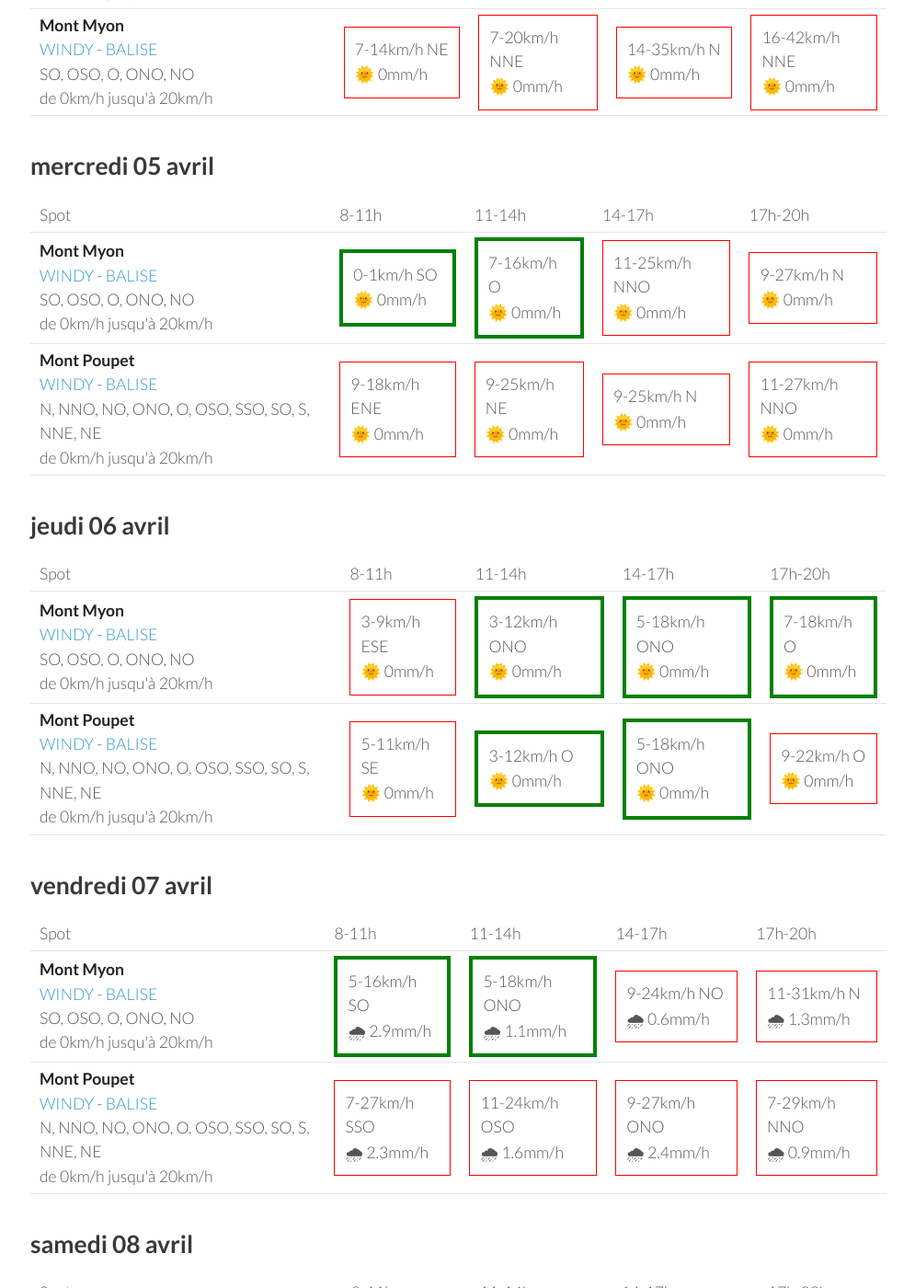
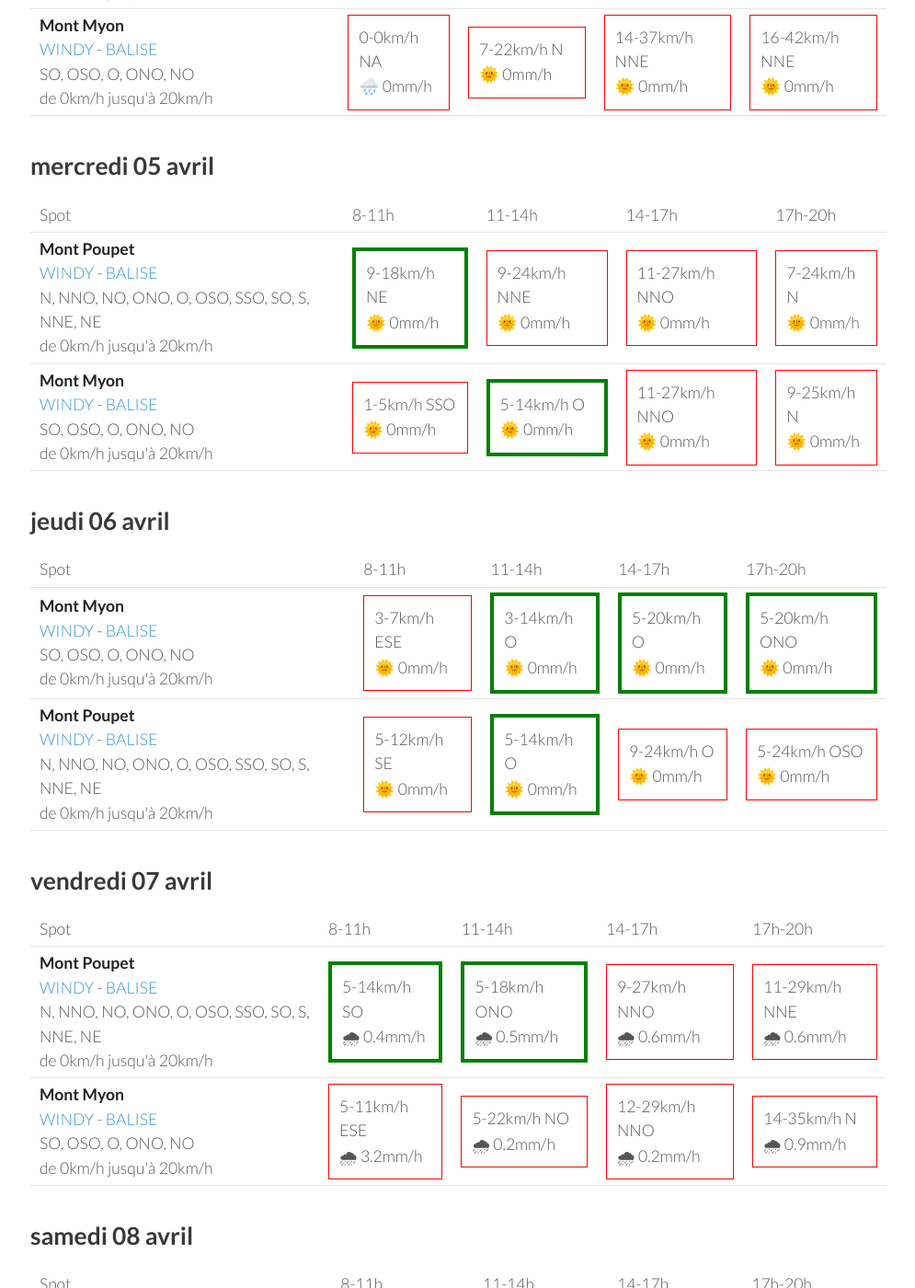
Before and after one commit to parapente-dans-le-nord/parapente-dans-le-nord.github.io, a Jekyll site: the page built from jura.markdown, in a window 1280 px wide and 1400 px high, scrolled down 500 px. Shown: the whole window at 92% size, without its empty margins (25-1020 px from the left). Built offline with Jekyll 4.4.1, drawn with Linux system fonts in a browser that asks for light colours; some of the changed text lies outside the part shown.

Commit message:
update index.markdown

```diff
--- a/jura.markdown
+++ b/jura.markdown
@@ -24,21 +24,19 @@ page mise à jour le mardi 04 avril 06:20
 <tr>
         <td><strong>Mont Poupet</strong><br><a href="https://windy.com/46.970/5.876?46.541,5.876,8">WINDY</a> - <span class=""><a href="http://www.balisemeteo.com/balise.php?idBalise=92">BALISE</a> </span><br> <span class="vent-favorable">N, NNO, NO, ONO, O, OSO, SSO, SO, S, NNE, NE</span><br><span class="force-vent">de 0km/h jusqu'à 20km/h</span> </td>
 
-            <td><div class="not-flyable"><p>16-40km/h NE</p><p>🌞 0mm/h</p></div></td>
-            <td><div class="not-flyable"><p>16-40km/h NE</p><p>🌞 0mm/h</p></div></td>
-            <td><div class="not-flyable"><p>16-40km/h NE</p><p>🌞 0mm/h</p></div></td>
+            <td><div class="not-flyable"><p>0-0km/h NA</p><p>🌧️ 0mm/h</p></div></td>
+            <td><div class="not-flyable"><p>14-38km/h NE</p><p>🌞 0mm/h</p></div></td>
+            <td><div class="not-flyable"><p>16-42km/h NE</p><p>🌞 0mm/h</p></div></td>
             <td><div class="not-flyable"><p>16-42km/h NNE</p><p>🌞 0mm/h</p></div></td>
-
 
     </tr>
 <tr>
         <td><strong>Mont Myon</strong><br><a href="https://windy.com/46.331/5.397?45.898,5.394,8,m:eWoagj8">WINDY</a> - <span class=""><a href="http://www.balisemeteo.com/balise.php?idBalise=70">BALISE</a> </span><br> <span class="vent-favorable">SO, OSO, O, ONO, NO</span><br><span class="force-vent">de 0km/h jusqu'à 20km/h</span> </td>
 
-            <td><div class="not-flyable"><p>7-14km/h NE</p><p>🌞 0mm/h</p></div></td>
-            <td><div class="not-flyable"><p>7-20km/h NNE</p><p>🌞 0mm/h</p></div></td>
-            <td><div class="not-flyable"><p>14-35km/h N</p><p>🌞 0mm/h</p></div></td>
+            <td><div class="not-flyable"><p>0-0km/h NA</p><p>🌧️ 0mm/h</p></div></td>
+            <td><div class="not-flyable"><p>7-22km/h N</p><p>🌞 0mm/h</p></div></td>
+            <td><div class="not-flyable"><p>14-37km/h NNE</p><p>🌞 0mm/h</p></div></td>
             <td><div class="not-flyable"><p>16-42km/h NNE</p><p>🌞 0mm/h</p></div></td>
-
 
     </tr>
 
@@ -58,22 +56,22 @@ page mise à jour le mardi 04 avril 06:20
       <td>17h-20h</td>
     </tr>
 <tr>
-        <td><strong>Mont Myon</strong><br><a href="https://windy.com/46.331/5.397?45.898,5.394,8,m:eWoagj8">WINDY</a> - <span class=""><a href="http://www.balisemeteo.com/balise.php?idBalise=70">BALISE</a> </span><br> <span class="vent-favorable">SO, OSO, O, ONO, NO</span><br><span class="force-vent">de 0km/h jusqu'à 20km/h</span> </td>
+        <td><strong>Mont Poupet</strong><br><a href="https://windy.com/46.970/5.876?46.541,5.876,8">WINDY</a> - <span class=""><a href="http://www.balisemeteo.com/balise.php?idBalise=92">BALISE</a> </span><br> <span class="vent-favorable">N, NNO, NO, ONO, O, OSO, SSO, SO, S, NNE, NE</span><br><span class="force-vent">de 0km/h jusqu'à 20km/h</span> </td>
 
-            <td><div class="flyable"><p>0-1km/h SO</p><p>🌞 0mm/h</p></div></td>
-            <td><div class="flyable"><p>7-16km/h O</p><p>🌞 0mm/h</p></div></td>
-            <td><div class="not-flyable"><p>11-25km/h NNO</p><p>🌞 0mm/h</p></div></td>
-            <td><div class="not-flyable"><p>9-27km/h N</p><p>🌞 0mm/h</p></div></td>
+            <td><div class="flyable"><p>9-18km/h NE</p><p>🌞 0mm/h</p></div></td>
+            <td><div class="not-flyable"><p>9-24km/h NNE</p><p>🌞 0mm/h</p></div></td>
+            <td><div class="not-flyable"><p>11-27km/h NNO</p><p>🌞 0mm/h</p></div></td>
+            <td><div class="not-flyable"><p>7-24km/h N</p><p>🌞 0mm/h</p></div></td>
 
 
     </tr>
 <tr>
-        <td><strong>Mont Poupet</strong><br><a href="https://windy.com/46.970/5.876?46.541,5.876,8">WINDY</a> - <span class=""><a href="http://www.balisemeteo.com/balise.php?idBalise=92">BALISE</a> </span><br> <span class="vent-favorable">N, NNO, NO, ONO, O, OSO, SSO, SO, S, NNE, NE</span><br><span class="force-vent">de 0km/h jusqu'à 20km/h</span> </td>
+        <td><strong>Mont Myon</strong><br><a href="https://windy.com/46.331/5.397?45.898,5.394,8,m:eWoagj8">WINDY</a> - <span class=""><a href="http://www.balisemeteo.com/balise.php?idBalise=70">BALISE</a> </span><br> <span class="vent-favorable">SO, OSO, O, ONO, NO</span><br><span class="force-vent">de 0km/h jusqu'à 20km/h</span> </td>
 
-            <td><div class="not-flyable"><p>9-18km/h ENE</p><p>🌞 0mm/h</p></div></td>
-            <td><div class="not-flyable"><p>9-25km/h NE</p><p>🌞 0mm/h</p></div></td>
+            <td><div class="not-flyable"><p>1-5km/h SSO</p><p>🌞 0mm/h</p></div></td>
+            <td><div class="flyable"><p>5-14km/h O</p><p>🌞 0mm/h</p></div></td>
+            <td><div class="not-flyable"><p>11-27km/h NNO</p><p>🌞 0mm/h</p></div></td>
             <td><div class="not-flyable"><p>9-25km/h N</p><p>🌞 0mm/h</p></div></td>
-            <td><div class="not-flyable"><p>11-27km/h NNO</p><p>🌞 0mm/h</p></div></td>
 
 
     </tr>
@@ -96,20 +94,20 @@ page mise à jour le mardi 04 avril 06:20
 <tr>
         <td><strong>Mont Myon</strong><br><a href="https://windy.com/46.331/5.397?45.898,5.394,8,m:eWoagj8">WINDY</a> - <span class=""><a href="http://www.balisemeteo.com/balise.php?idBalise=70">BALISE</a> </span><br> <span class="vent-favorable">SO, OSO, O, ONO, NO</span><br><span class="force-vent">de 0km/h jusqu'à 20km/h</span> </td>
 
-            <td><div class="not-flyable"><p>3-9km/h ESE</p><p>🌞 0mm/h</p></div></td>
-            <td><div class="flyable"><p>3-12km/h ONO</p><p>🌞 0mm/h</p></div></td>
-            <td><div class="flyable"><p>5-18km/h ONO</p><p>🌞 0mm/h</p></div></td>
-            <td><div class="flyable"><p>7-18km/h O</p><p>🌞 0mm/h</p></div></td>
+            <td><div class="not-flyable"><p>3-7km/h ESE</p><p>🌞 0mm/h</p></div></td>
+            <td><div class="flyable"><p>3-14km/h O</p><p>🌞 0mm/h</p></div></td>
+            <td><div class="flyable"><p>5-20km/h O</p><p>🌞 0mm/h</p></div></td>
+            <td><div class="flyable"><p>5-20km/h ONO</p><p>🌞 0mm/h</p></div></td>
 
 
     </tr>
 <tr>
         <td><strong>Mont Poupet</strong><br><a href="https://windy.com/46.970/5.876?46.541,5.876,8">WINDY</a> - <span class=""><a href="http://www.balisemeteo.com/balise.php?idBalise=92">BALISE</a> </span><br> <span class="vent-favorable">N, NNO, NO, ONO, O, OSO, SSO, SO, S, NNE, NE</span><br><span class="force-vent">de 0km/h jusqu'à 20km/h</span> </td>
 
-            <td><div class="not-flyable"><p>5-11km/h SE</p><p>🌞 0mm/h</p></div></td>
-            <td><div class="flyable"><p>3-12km/h O</p><p>🌞 0mm/h</p></div></td>
-            <td><div class="flyable"><p>5-18km/h ONO</p><p>🌞 0mm/h</p></div></td>
-            <td><div class="not-flyable"><p>9-22km/h O</p><p>🌞 0mm/h</p></div></td>
+            <td><div class="not-flyable"><p>5-12km/h SE</p><p>🌞 0mm/h</p></div></td>
+            <td><div class="flyable"><p>5-14km/h O</p><p>🌞 0mm/h</p></div></td>
+            <td><div class="not-flyable"><p>9-24km/h O</p><p>🌞 0mm/h</p></div></td>
+            <td><div class="not-flyable"><p>5-24km/h OSO</p><p>🌞 0mm/h</p></div></td>
 
 
     </tr>
@@ -130,22 +128,22 @@ page mise à jour le mardi 04 avril 06:20
       <td>17h-20h</td>
     </tr>
 <tr>
-        <td><strong>Mont Myon</strong><br><a href="https://windy.com/46.331/5.397?45.898,5.394,8,m:eWoagj8">WINDY</a> - <span class=""><a href="http://www.balisemeteo.com/balise.php?idBalise=70">BALISE</a> </span><br> <span class="vent-favorable">SO, OSO, O, ONO, NO</span><br><span class="force-vent">de 0km/h jusqu'à 20km/h</span> </td>
+        <td><strong>Mont Poupet</strong><br><a href="https://windy.com/46.970/5.876?46.541,5.876,8">WINDY</a> - <span class=""><a href="http://www.balisemeteo.com/balise.php?idBalise=92">BALISE</a> </span><br> <span class="vent-favorable">N, NNO, NO, ONO, O, OSO, SSO, SO, S, NNE, NE</span><br><span class="force-vent">de 0km/h jusqu'à 20km/h</span> </td>
 
-            <td><div class="flyable"><p>5-16km/h SO</p><p>🌧 2.9mm/h</p></div></td>
-            <td><div class="flyable"><p>5-18km/h ONO</p><p>🌧 1.1mm/h</p></div></td>
-            <td><div class="not-flyable"><p>9-24km/h NO</p><p>🌧 0.6mm/h</p></div></td>
-            <td><div class="not-flyable"><p>11-31km/h N</p><p>🌧 1.3mm/h</p></div></td>
+            <td><div class="flyable"><p>5-14km/h SO</p><p>🌧 0.4mm/h</p></div></td>
+            <td><div class="flyable"><p>5-18km/h ONO</p><p>🌧 0.5mm/h</p></div></td>
+            <td><div class="not-flyable"><p>9-27km/h NNO</p><p>🌧 0.6mm/h</p></div></td>
+            <td><div class="not-flyable"><p>11-29km/h NNE</p><p>🌧 0.6mm/h</p></div></td>
 
 
     </tr>
 <tr>
-        <td><strong>Mont Poupet</strong><br><a href="https://windy.com/46.970/5.876?46.541,5.876,8">WINDY</a> - <span class=""><a href="http://www.balisemeteo.com/balise.php?idBalise=92">BALISE</a> </span><br> <span class="vent-favorable">N, NNO, NO, ONO, O, OSO, SSO, SO, S, NNE, NE</span><br><span class="force-vent">de 0km/h jusqu'à 20km/h</span> </td>
+        <td><strong>Mont Myon</strong><br><a href="https://windy.com/46.331/5.397?45.898,5.394,8,m:eWoagj8">WINDY</a> - <span class=""><a href="http://www.balisemeteo.com/balise.php?idBalise=70">BALISE</a> </span><br> <span class="vent-favorable">SO, OSO, O, ONO, NO</span><br><span class="force-vent">de 0km/h jusqu'à 20km/h</span> </td>
 
-            <td><div class="not-flyable"><p>7-27km/h SSO</p><p>🌧 2.3mm/h</p></div></td>
-            <td><div class="not-flyable"><p>11-24km/h OSO</p><p>🌧 1.6mm/h</p></div></td>
-            <td><div class="not-flyable"><p>9-27km/h ONO</p><p>🌧 2.4mm/h</p></div></td>
-            <td><div class="not-flyable"><p>7-29km/h NNO</p><p>🌧 0.9mm/h</p></div></td>
+            <td><div class="not-flyable"><p>5-11km/h ESE</p><p>🌧 3.2mm/h</p></div></td>
+            <td><div class="not-flyable"><p>5-22km/h NO</p><p>🌧 0.2mm/h</p></div></td>
+            <td><div class="not-flyable"><p>12-29km/h NNO</p><p>🌧 0.2mm/h</p></div></td>
+            <td><div class="not-flyable"><p>14-35km/h N</p><p>🌧 0.9mm/h</p></div></td>
 
 
     </tr>
@@ -168,20 +166,20 @@ page mise à jour le mardi 04 avril 06:20
 <tr>
         <td><strong>Mont Poupet</strong><br><a href="https://windy.com/46.970/5.876?46.541,5.876,8">WINDY</a> - <span class=""><a href="http://www.balisemeteo.com/balise.php?idBalise=92">BALISE</a> </span><br> <span class="vent-favorable">N, NNO, NO, ONO, O, OSO, SSO, SO, S, NNE, NE</span><br><span class="force-vent">de 0km/h jusqu'à 20km/h</span> </td>
 
-            <td><div class="not-flyable"><p>9-16km/h E</p><p>🌞 0mm/h</p></div></td>
-            <td><div class="not-flyable"><p>11-27km/h NE</p><p>🌞 0mm/h</p></div></td>
-            <td><div class="not-flyable"><p>11-29km/h NNE</p><p>🌞 0mm/h</p></div></td>
-            <td><div class="not-flyable"><p>11-27km/h N</p><p>🌞 0mm/h</p></div></td>
+            <td><div class="not-flyable"><p>11-22km/h ENE</p><p>🌞 0mm/h</p></div></td>
+            <td><div class="not-flyable"><p>18-38km/h NE</p><p>🌞 0mm/h</p></div></td>
+            <td><div class="not-flyable"><p>18-42km/h NE</p><p>🌞 0mm/h</p></div></td>
+            <td><div class="not-flyable"><p>18-44km/h NNE</p><p>🌞 0mm/h</p></div></td>
 
 
     </tr>
 <tr>
         <td><strong>Mont Myon</strong><br><a href="https://windy.com/46.331/5.397?45.898,5.394,8,m:eWoagj8">WINDY</a> - <span class=""><a href="http://www.balisemeteo.com/balise.php?idBalise=70">BALISE</a> </span><br> <span class="vent-favorable">SO, OSO, O, ONO, NO</span><br><span class="force-vent">de 0km/h jusqu'à 20km/h</span> </td>
 
-            <td><div class="not-flyable"><p>5-16km/h NE</p><p>🌞 0mm/h</p></div></td>
-            <td><div class="not-flyable"><p>7-22km/h NNO</p><p>🌞 0mm/h</p></div></td>
-            <td><div class="not-flyable"><p>12-29km/h N</p><p>🌞 0mm/h</p></div></td>
-            <td><div class="not-flyable"><p>12-33km/h N</p><p>🌞 0mm/h</p></div></td>
+            <td><div class="not-flyable"><p>9-22km/h NNE</p><p>🌞 0mm/h</p></div></td>
+            <td><div class="not-flyable"><p>12-31km/h N</p><p>🌞 0mm/h</p></div></td>
+            <td><div class="not-flyable"><p>16-38km/h N</p><p>🌞 0mm/h</p></div></td>
+            <td><div class="not-flyable"><p>20-44km/h N</p><p>🌞 0mm/h</p></div></td>
 
 
     </tr>
@@ -189,3 +187,39 @@ page mise à jour le mardi 04 avril 06:20
 </tbody>
 </table>
 {:/}
+## dimanche 09 avril
+
+{::nomarkdown}
+<table>
+  <tbody>
+    <tr>
+      <td>Spot</td>
+      <td>8-11h</td>
+      <td>11-14h</td>
+      <td>14-17h</td>
+      <td>17h-20h</td>
+    </tr>
+<tr>
+        <td><strong>Mont Myon</strong><br><a href="https://windy.com/46.331/5.397?45.898,5.394,8,m:eWoagj8">WINDY</a> - <span class=""><a href="http://www.balisemeteo.com/balise.php?idBalise=70">BALISE</a> </span><br> <span class="vent-favorable">SO, OSO, O, ONO, NO</span><br><span class="force-vent">de 0km/h jusqu'à 20km/h</span> </td>
+
+            <td><div class="not-flyable"><p>1-12km/h E</p><p>🌞 0mm/h</p></div></td>
+            <td><div class="flyable"><p>5-18km/h NO</p><p>🌞 0mm/h</p></div></td>
+            <td><div class="not-flyable"><p>9-24km/h N</p><p>🌞 0mm/h</p></div></td>
+            <td><div class="not-flyable"><p>12-31km/h NNO</p><p>🌞 0mm/h</p></div></td>
+
+
+    </tr>
+<tr>
+        <td><strong>Mont Poupet</strong><br><a href="https://windy.com/46.970/5.876?46.541,5.876,8">WINDY</a> - <span class=""><a href="http://www.balisemeteo.com/balise.php?idBalise=92">BALISE</a> </span><br> <span class="vent-favorable">N, NNO, NO, ONO, O, OSO, SSO, SO, S, NNE, NE</span><br><span class="force-vent">de 0km/h jusqu'à 20km/h</span> </td>
+
+            <td><div class="not-flyable"><p>9-22km/h E</p><p>🌞 0mm/h</p></div></td>
+            <td><div class="not-flyable"><p>11-27km/h NNE</p><p>🌞 0mm/h</p></div></td>
+            <td><div class="not-flyable"><p>14-35km/h NNE</p><p>🌞 0mm/h</p></div></td>
+            <td><div class="not-flyable"><p>14-35km/h NNE</p><p>🌞 0mm/h</p></div></td>
+
+
+    </tr>
+
+</tbody>
+</table>
+{:/}
```
Also changed, not shown: other parts of jura.markdown (+1 -1 lines).
